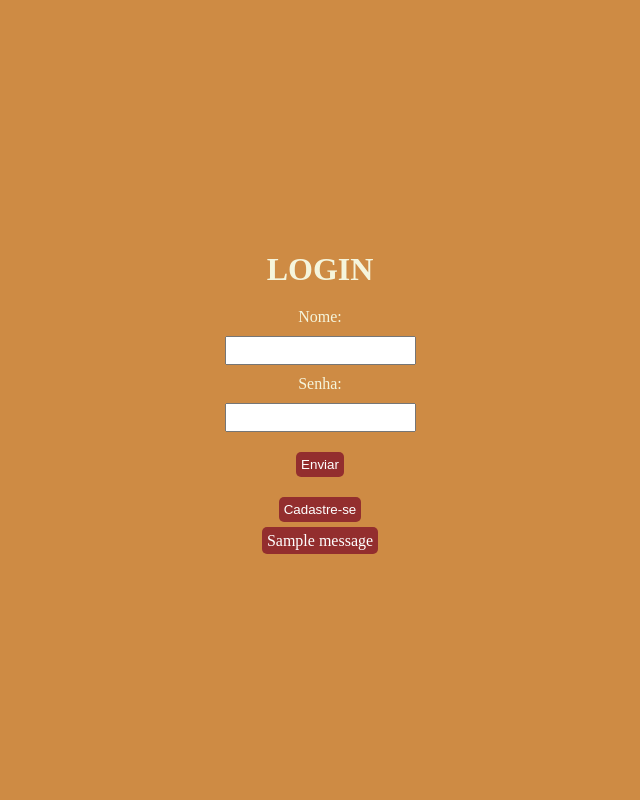
After one commit to Ana-Clara-Lobo-Silveira/devburger-main, a Flask app: page /login in a window 1280 px wide. The commit adds this page. Shown: the whole page, without its empty margins (320-960 px from the left). Run offline with Flask 3, Linux system fonts and the light colour scheme; tables that the repository leaves empty hold one stand-in row (values such as "Sample post"); one stand-in notice (Sample message) is shown.

Commit message:
ADD: Rotas de cadastro, login e sessao

```diff
--- a/app.py
+++ b/app.py
@@ -1,22 +1,58 @@
-from flask import Flask, render_template
+from flask import Flask, render_template, request, redirect, session, flash
 from model.produtos import rec_produtos_rap
 from model.produtos import rec_destaques
 from model.produtos import rec_produto_u
+from model.cadastro import cadastro
+from model.cadastro import verifica_cadastrado
 
 app = Flask(__name__)
-
+app.secret_key = "DevBurguer"
 
 @app.route("/")
 def pg_index():
     recuperar_destaques = rec_destaques()
     recuperar_produtos = rec_produtos_rap()
-    return render_template("index.html", produtos = recuperar_produtos, destaques = recuperar_destaques)
-
+    if "usuario_log" not in session:
+         return redirect("/login")
+    else:
+        return render_template("index.html", produtos = recuperar_produtos, destaques = recuperar_destaques)
 @app.route("/produto/<codigo>")
 def pg_produto(codigo):
     recuperar_produto = rec_produto_u(codigo)
     return render_template("produto.html", produto = recuperar_produto)
+# -----------------------------------------------------------------------
 
+@app.route("/cadastro", methods = ["GET"])
+def pg_cadastro_get():
+    return render_template("cadastro.html")
+
+@app.route("/cadastro", methods = ["POST"])
+def pg_cadastro():
+    usuario = request.form.get("usuario")
+    senha = request.form.get("senha")
+    if cadastro(usuario, senha):
+        return redirect("/login")
+    else:
+        return "Complete as informações corretamente"
+
+@app.route("/login", methods = ["GET"])
+def pg_login_get():
+    return render_template("login.html")
+
+@app.route("/login", methods = ["POST"])
+def pg_login():
+    usuario = request.form.get("usuario")
+    senha = request.form.get("senha")
+    if verifica_cadastrado(usuario,senha):
+        session["usuario_log"] = usuario
+        return redirect("/")
+    else:
+        return redirect("/login")
+
+@app.route("/logout")
+def logout():
+    session.clear()
+    return redirect("/")
 
 if __name__ == "__main__":
     app.run(debug=True)
--- a/migrate/db_dados.sql
+++ b/migrate/db_dados.sql
@@ -3,3 +3,10 @@ values("Hamburguer 1", "blablabla", 1, 200, "https://images.pexels.com/photos/16
 ("Hamburguer 2", "blablabla", 0, 200, "https://images.pexels.com/photos/1639557/pexels-photo-1639557.jpeg?auto=compress&cs=tinysrgb&w=600",0),
 ("Hamburguer 3", "blablabla", 1, 200, "https://images.pexels.com/photos/1639557/pexels-photo-1639557.jpeg?auto=compress&cs=tinysrgb&w=600",0),
 ("Hamburguer 4", "blablabla", 0, 200, "https://images.pexels.com/photos/1639557/pexels-photo-1639557.jpeg?auto=compress&cs=tinysrgb&w=600",0);
+
+
+INSERT INTO cardapio.cadastro
+(`usuario`,
+`senha`)
+VALUES
+("Ana Clara", "1234");
--- /dev/null
+++ b/templates/login.html
@@ -0,0 +1,88 @@
+<!DOCTYPE html>
+<html lang="en">
+
+<head>
+    <meta charset="UTF-8">
+    <meta name="viewport" content="width=device-width, initial-scale=1.0">
+    <title>Login</title>
+    <style>
+        * {
+            margin: 0;
+            padding: 0;
+            box-sizing: border-box;
+        }
+
+        h1 {
+            margin-bottom: 20px;
+        }
+
+        body {
+            padding: 20px;
+            height: 100vh;
+            justify-items: center;
+            align-content: center;
+            background-color:#CE8B44;
+            color: beige;
+
+        }
+
+        form {
+            display: flex;
+            flex-direction: column;
+            align-items: center;
+            width: 20%;
+            gap: 10px;
+        }
+
+        input {
+            padding-left: 5px;
+            padding: 5px;
+        }
+
+        button {
+            margin-top: 10px;
+            padding: 5px;
+            border: none;
+            border-radius: 5px;
+            background-color: #932E2E;
+            color: white;
+        }
+
+        span {
+            padding: 5px;
+            color: white;
+            background-color: #932E2E;
+            border-radius: 5px;
+        }
+    </style>
+</head>
+
+<body>
+    <h1>LOGIN</h1>
+    <form action="/login" , method="post">
+        <label>Nome:</label>
+        <input type="text" name="usuario">
+
+        <label>Senha:</label>
+        <input type="password" name="senha">
+
+        <button type="submit">Enviar</button>
+        <a href="/cadastro">
+            <button type="button">Cadastre-se</button>
+        </a>
+
+
+        <div>
+            {%with mensagens = get_flashed_messages()%}
+                {%for mensagem in mensagens%}
+
+                    <span class="span_informacao">{{mensagem}}</span>
+
+                {%endfor%}
+            {%endwith%}
+        </div>
+
+    </form>
+</body>
+
+</html>
```
Also changed, not shown: migrate/db_cardapio.sql (+7 -0 lines), model/cadastro.py (added, +22 -0 lines), static/src/styles/header.css (+9 -1 lines), templates/cadastro.html (added, +59 -0 lines), templates/layout.html (+6 -5 lines).
